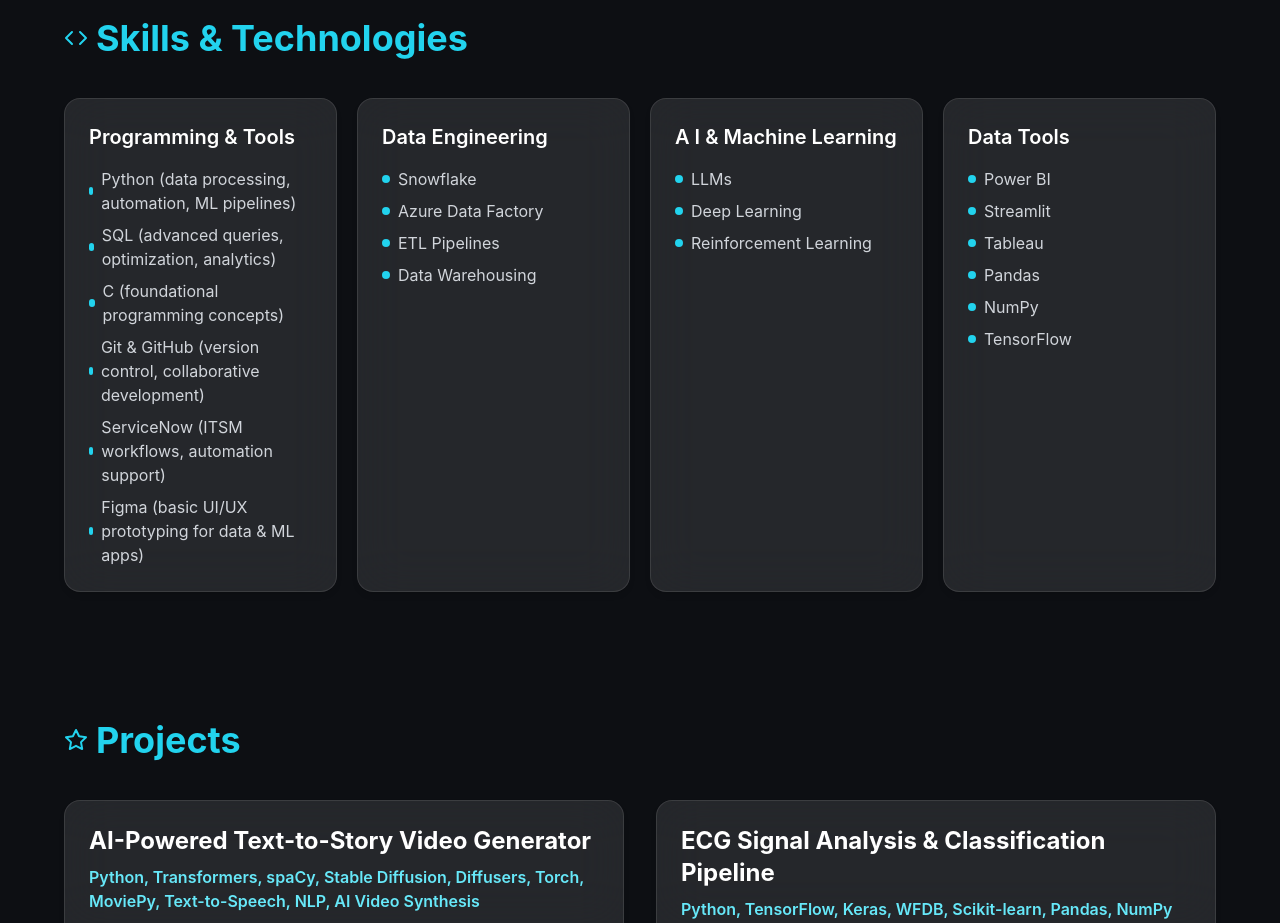
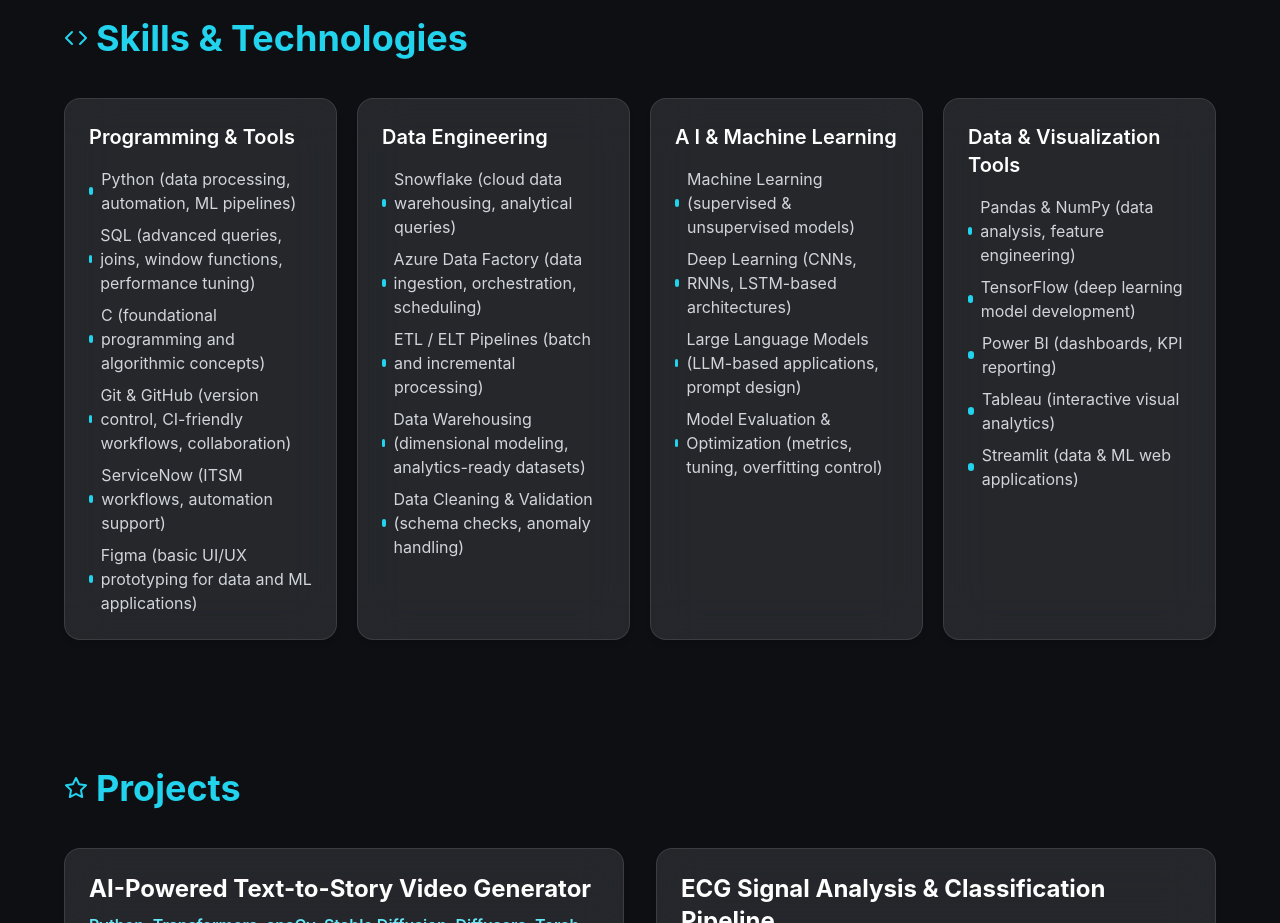
Before and after one commit to Rakshithbodakuntla/My_portfolio, a React (Vite) app: page / in a window 1280 px wide. Shown: the part 1460-2383 px from the top of the page. Built offline with nearby package versions, Linux system fonts and the light colour scheme.

Commit message:
Refine skills section with enhanced descriptions
Updated skills section with more detailed descriptions and added new skills.

```diff
--- a/src/App.jsx
+++ b/src/App.jsx
@@ -89,13 +89,40 @@ useEffect(() => {
   };
 
   // ================= CONTENT ==================
-  const skills = {
-    'Programming & Tools': ["Python (data processing, automation, ML pipelines)", "SQL (advanced queries, optimization, analytics)", "C (foundational programming concepts)", "Git & GitHub (version control, collaborative development)",
-"ServiceNow (ITSM workflows, automation support)", "Figma (basic UI/UX prototyping for data & ML apps)"],
-    'DataEngineering': ["Snowflake", "Azure Data Factory", "ETL Pipelines", "Data Warehousing"],
-    'AI & MachineLearning': ["LLMs", "Deep Learning", "Reinforcement Learning"],
-    'DataTools':["Power BI", "Streamlit", "Tableau", "Pandas", "NumPy", "TensorFlow"],
-  };
+ const skills = {
+  "Programming & Tools": [
+    "Python (data processing, automation, ML pipelines)",
+    "SQL (advanced queries, joins, window functions, performance tuning)",
+    "C (foundational programming and algorithmic concepts)",
+    "Git & GitHub (version control, CI-friendly workflows, collaboration)",
+    "ServiceNow (ITSM workflows, automation support)",
+    "Figma (basic UI/UX prototyping for data and ML applications)"
+  ],
+
+  "Data Engineering": [
+    "Snowflake (cloud data warehousing, analytical queries)",
+    "Azure Data Factory (data ingestion, orchestration, scheduling)",
+    "ETL / ELT Pipelines (batch and incremental processing)",
+    "Data Warehousing (dimensional modeling, analytics-ready datasets)",
+    "Data Cleaning & Validation (schema checks, anomaly handling)"
+  ],
+
+  "AI & Machine Learning": [
+    "Machine Learning (supervised & unsupervised models)",
+    "Deep Learning (CNNs, RNNs, LSTM-based architectures)",
+    "Large Language Models (LLM-based applications, prompt design)",
+    "Model Evaluation & Optimization (metrics, tuning, overfitting control)"
+  ],
+
+  "Data & Visualization Tools": [
+    "Pandas & NumPy (data analysis, feature engineering)",
+    "TensorFlow (deep learning model development)",
+    "Power BI (dashboards, KPI reporting)",
+    "Tableau (interactive visual analytics)",
+    "Streamlit (data & ML web applications)"
+  ]
+};
+
 
   const experience = [
     {
```
